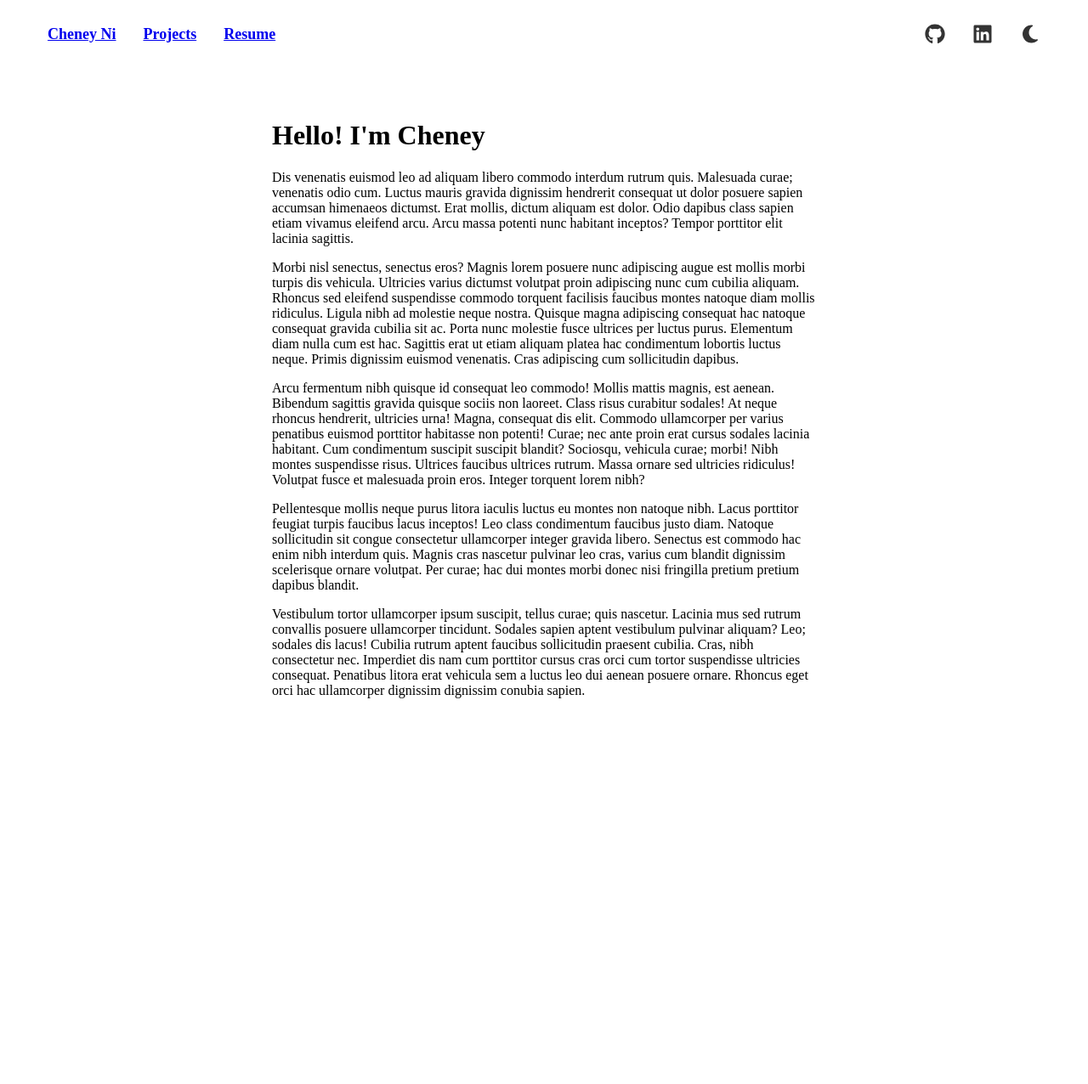
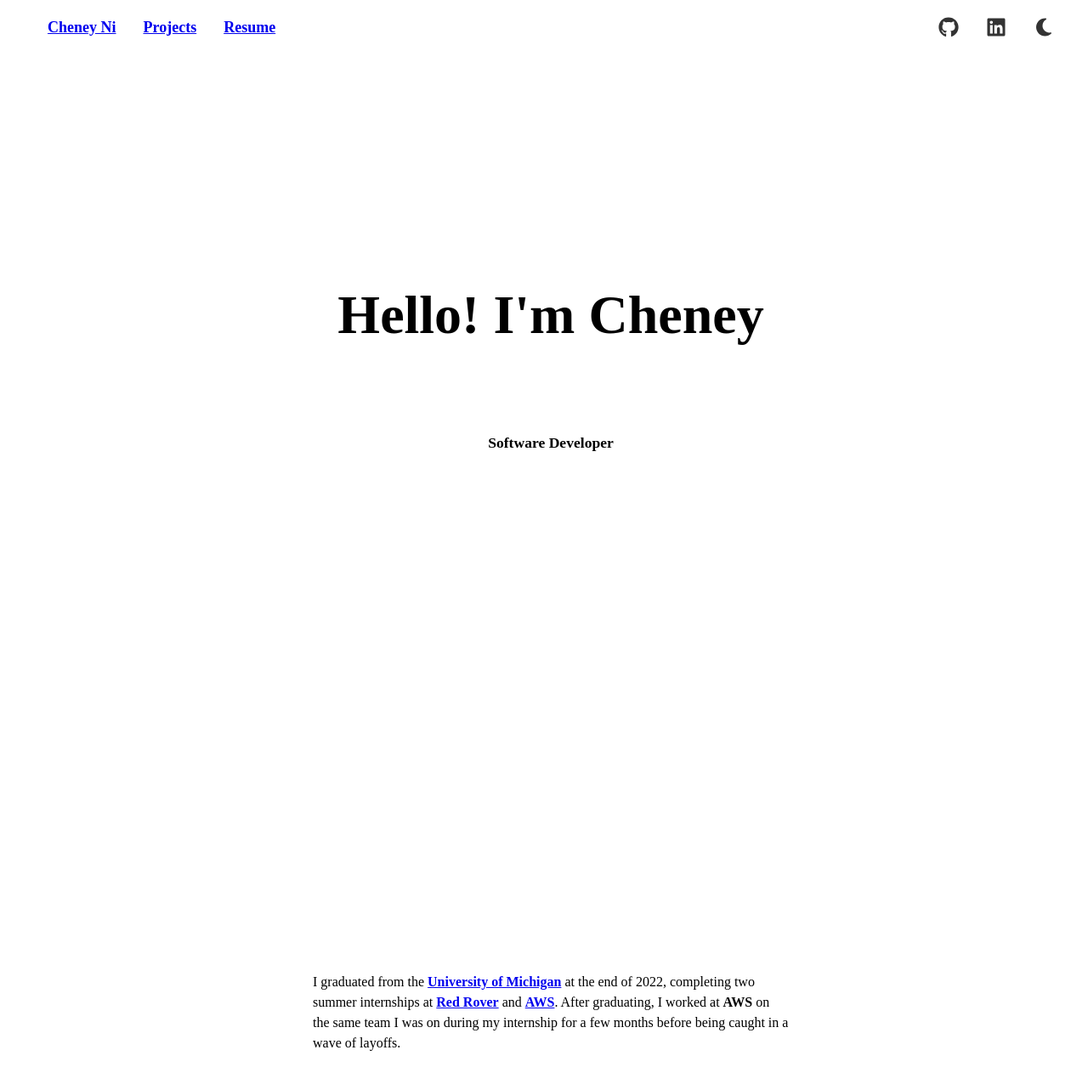
Before and after one commit to cheneyni-451/cheneyni-451.github.io, a SvelteKit app: page / in a window 1280 px wide. Shown: the top 1276 px of the page at 85% size. Before the commit the page ends 838 px from the top, so only its background shows below. Built offline with nearby package versions, Linux system fonts and the light colour scheme.

Commit message:
Make navbar sticky

```diff
--- a/src/lib/components/NavBar.svelte
+++ b/src/lib/components/NavBar.svelte
@@ -99,6 +99,11 @@
 		background-color: color-mix(in srgb, var(--cp-crust) 80%, transparent);
 		backdrop-filter: blur(10px);
 		transition: background-color 1s ease;
+		position: fixed;
+		top: 0;
+		width: 100%;
+		box-sizing: border-box;
+		z-index: 10000;
 	}
 
 	.navbar-left,
--- a/src/lib/styles/main.css
+++ b/src/lib/styles/main.css
@@ -20,3 +20,7 @@ a {
 ::selection {
 	background-color: color-mix(in srgb, var(--cp-surface2) 50%, transparent);
 }
+
+b {
+	font-weight: bold;
+}
--- a/src/routes/+layout.svelte
+++ b/src/routes/+layout.svelte
@@ -31,10 +31,6 @@
 
 	#main {
 		position: absolute;
-		width: 50%;
-		max-width: 60em;
-		left: 50%;
-		transform: translateX(-50%);
-		margin-top: 3em;
+		width: 100%;
 	}
 </style>
--- a/src/routes/+page.svelte
+++ b/src/routes/+page.svelte
@@ -1,43 +1,63 @@
-<h1>Hello! I'm Cheney</h1>
+<article class="section-container">
+	<section class="introduction">
+		<h1 class="hello">Hello! I'm Cheney</h1>
+		<h2 class="title">Software Developer</h2>
+	</section>
 
-<p>
-	Dis venenatis euismod leo ad aliquam libero commodo interdum rutrum quis. Malesuada curae;
-	venenatis odio cum. Luctus mauris gravida dignissim hendrerit consequat ut dolor posuere sapien
-	accumsan himenaeos dictumst. Erat mollis, dictum aliquam est dolor. Odio dapibus class sapien
-	etiam vivamus eleifend arcu. Arcu massa potenti nunc habitant inceptos? Tempor porttitor elit
-	lacinia sagittis.
-</p>
-<p>
-	Morbi nisl senectus, senectus eros? Magnis lorem posuere nunc adipiscing augue est mollis morbi
-	turpis dis vehicula. Ultricies varius dictumst volutpat proin adipiscing nunc cum cubilia aliquam.
-	Rhoncus sed eleifend suspendisse commodo torquent facilisis faucibus montes natoque diam mollis
-	ridiculus. Ligula nibh ad molestie neque nostra. Quisque magna adipiscing consequat hac natoque
-	consequat gravida cubilia sit ac. Porta nunc molestie fusce ultrices per luctus purus. Elementum
-	diam nulla cum est hac. Sagittis erat ut etiam aliquam platea hac condimentum lobortis luctus
-	neque. Primis dignissim euismod venenatis. Cras adipiscing cum sollicitudin dapibus.
-</p>
-<p>
-	Arcu fermentum nibh quisque id consequat leo commodo! Mollis mattis magnis, est aenean. Bibendum
-	sagittis gravida quisque sociis non laoreet. Class risus curabitur sodales! At neque rhoncus
-	hendrerit, ultricies urna! Magna, consequat dis elit. Commodo ullamcorper per varius penatibus
-	euismod porttitor habitasse non potenti! Curae; nec ante proin erat cursus sodales lacinia
-	habitant. Cum condimentum suscipit suscipit blandit? Sociosqu, vehicula curae; morbi! Nibh montes
-	suspendisse risus. Ultrices faucibus ultrices rutrum. Massa ornare sed ultricies ridiculus!
-	Volutpat fusce et malesuada proin eros. Integer torquent lorem nibh?
-</p>
-<p>
-	Pellentesque mollis neque purus litora iaculis luctus eu montes non natoque nibh. Lacus porttitor
-	feugiat turpis faucibus lacus inceptos! Leo class condimentum faucibus justo diam. Natoque
-	sollicitudin sit congue consectetur ullamcorper integer gravida libero. Senectus est commodo hac
-	enim nibh interdum quis. Magnis cras nascetur pulvinar leo cras, varius cum blandit dignissim
-	scelerisque ornare volutpat. Per curae; hac dui montes morbi donec nisi fringilla pretium pretium
-	dapibus blandit.
-</p>
-<p>
-	Vestibulum tortor ullamcorper ipsum suscipit, tellus curae; quis nascetur. Lacinia mus sed rutrum
-	convallis posuere ullamcorper tincidunt. Sodales sapien aptent vestibulum pulvinar aliquam? Leo;
-	sodales dis lacus! Cubilia rutrum aptent faucibus sollicitudin praesent cubilia. Cras, nibh
-	consectetur nec. Imperdiet dis nam cum porttitor cursus cras orci cum tortor suspendisse ultricies
-	consequat. Penatibus litora erat vehicula sem a luctus leo dui aenean posuere ornare. Rhoncus eget
-	orci hac ullamcorper dignissim dignissim conubia sapien.
-</p>
+	<section class="bio">
+		<p class="paragraph">
+			I graduated from the <a href="https://eecs.engin.umich.edu/" target="_blank"
+				>University of Michigan</a
+			>
+			at the end of 2022, completing two summer internships at
+			<a href="https://www.redroverk12.com/" target="_blank">Red Rover</a>
+			and
+			<a href="https://aws.amazon.com/" target="_blank">AWS</a>. After graduating, I worked at
+			<b>AWS</b> on the same team I was on during my internship for a few months before being caught
+			in a wave of layoffs.
+		</p>
+		<p class="paragraph"></p>
+	</section>
+</article>
+
+<style>
+	a {
+		font-weight: bold;
+	}
+
+	.section-container {
+		display: flex;
+		flex-direction: column;
+		gap: 20em;
+	}
+	.introduction {
+		height: 100vh;
+		display: flex;
+		flex-direction: column;
+		justify-content: center;
+		align-items: center;
+		gap: 1.5em;
+	}
+
+	.hello {
+		font-size: 4em;
+	}
+
+	.title {
+		font-size: 1.1em;
+		color: var(--cp-subtext0);
+	}
+
+	.bio {
+		height: 50vh;
+		display: flex;
+		flex-direction: column;
+		align-items: center;
+	}
+
+	.paragraph {
+		margin-bottom: 1.5em;
+		max-width: 35em;
+		line-height: 1.5em;
+	}
+</style>
```
